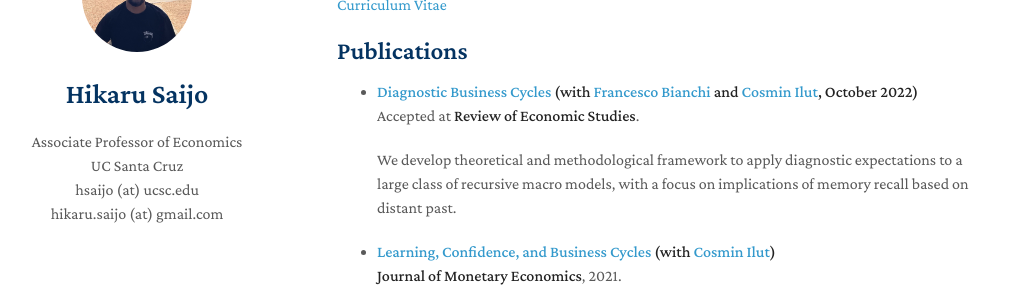
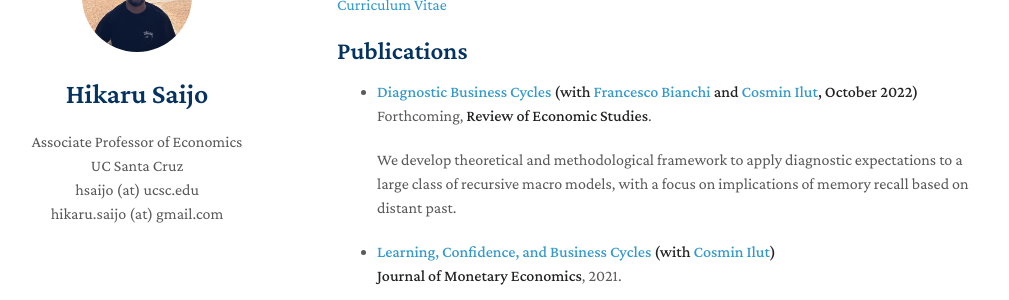
Before and after one commit to hsaijo/hsaijo.github.io, a Jekyll site: the page built from index.md, in a window 1280 px wide and 900 px high. Shown: the part 143-443 px from the top of the window, without its empty margins (133-1142 px from the left). Built offline with Jekyll 4.4.1, drawn with Linux system fonts in a browser that asks for light colours; nearby versions of some CDN libraries; a style sheet for code colours, icons or effects is not loaded.

Commit message:
Update index.md

```diff
--- a/index.md
+++ b/index.md
@@ -10,9 +10,9 @@ Pronunciation: He-Ka-Ru Sigh-Joe (Ka as in karma)
 
 ## Publications
 
-* **[Diagnostic Business Cycles](https://drive.google.com/file/d/1Wr_apT8fyJqtQvTzUGzJGxkyfIUDsDuK/view) (with [Francesco Bianchi](https://sites.google.com/view/francescobianchi/home) and [Cosmin Ilut](https://sites.google.com/site/cosminilut/), October 2022)**
+* **[Diagnostic Business Cycles](http://hsaijo.github.io/files/BIS.pdf) (with [Francesco Bianchi](https://sites.google.com/view/francescobianchi/home) and [Cosmin Ilut](https://sites.google.com/site/cosminilut/), October 2022)**
   <br>
-  Accepted at **Review of Economic Studies**.
+  Forthcoming, **Review of Economic Studies**.
 
   We develop theoretical and methodological framework to apply diagnostic expectations to a large class of recursive macro models, with a focus on implications of memory recall based on distant past.
 
```
